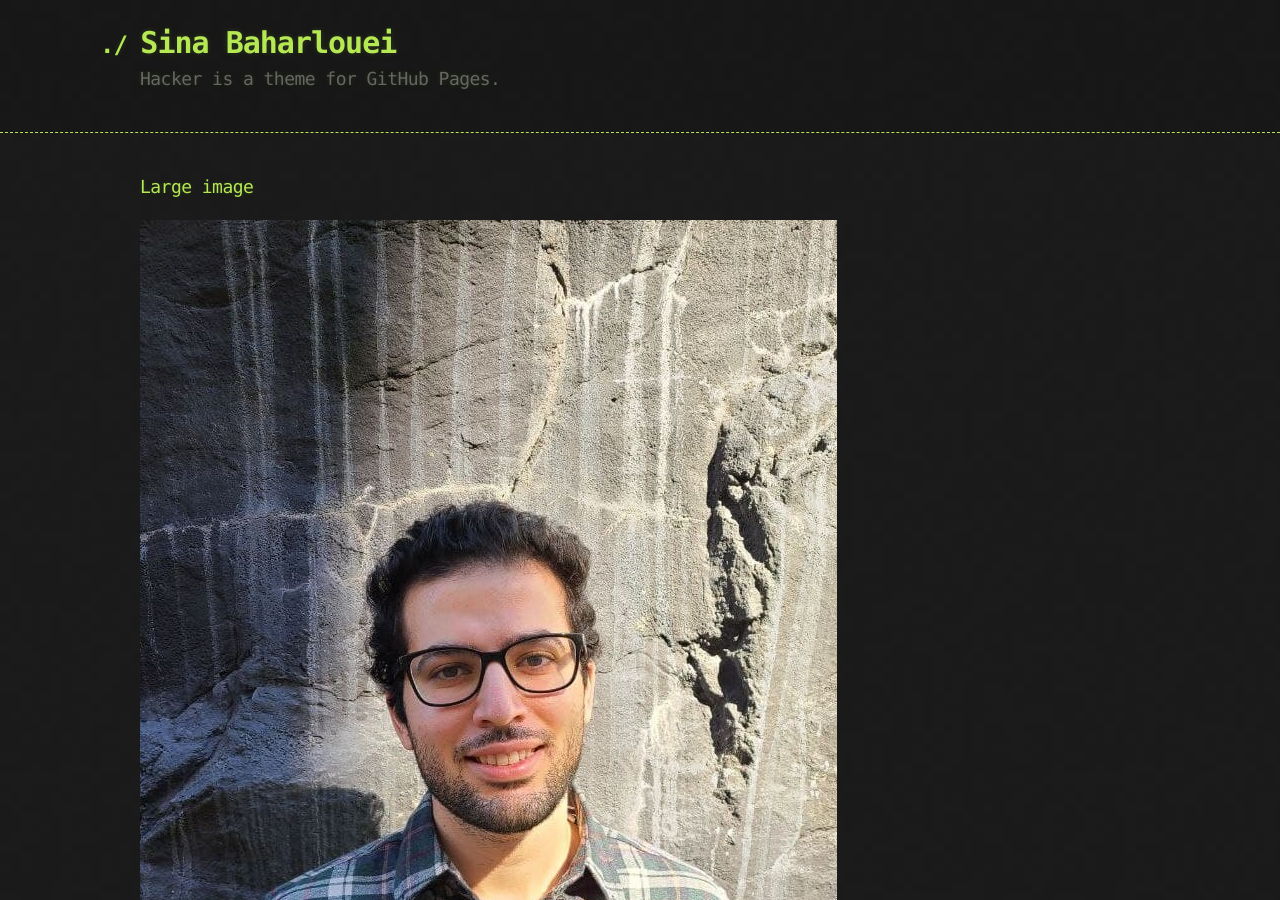
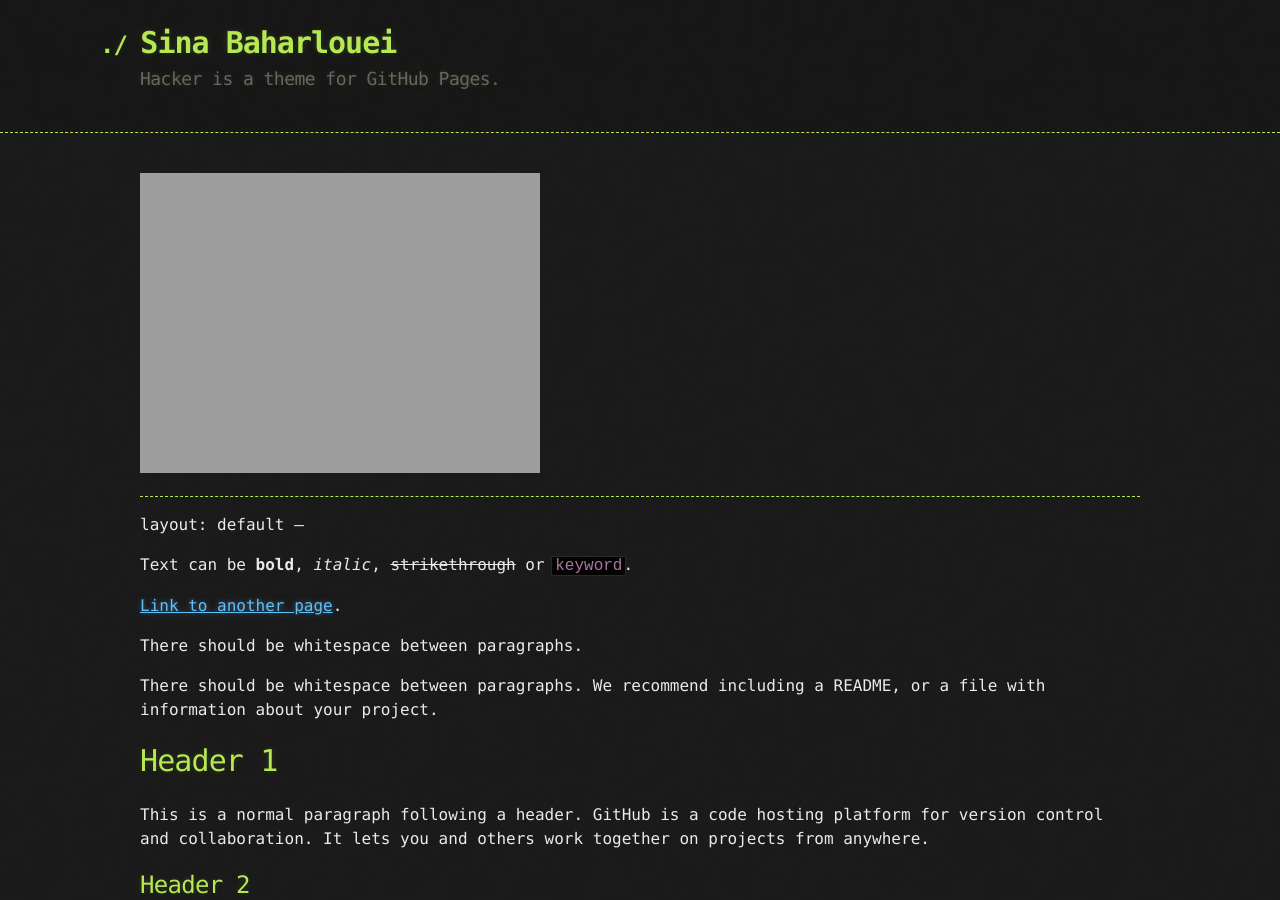
Before and after one commit to sinaBaharlouei/SinaBhr.github.io, a Jekyll site: the page built from index.md, in a window 1280 px wide and 900 px high. Built offline with Jekyll 4.4.1, drawn with Linux system fonts in a browser that asks for light colours; our own code applies the rules of GitHub Pages for plain Markdown files.

Commit message:
Update index.md

```diff
--- a/index.md
+++ b/index.md
@@ -1,7 +1,4 @@
-
-### Large image
-
-![Branching](./SinSin.jpg)
+![Branching](https://sinabaharlouei.github.io/website/)
 
 ---
 layout: default
```
